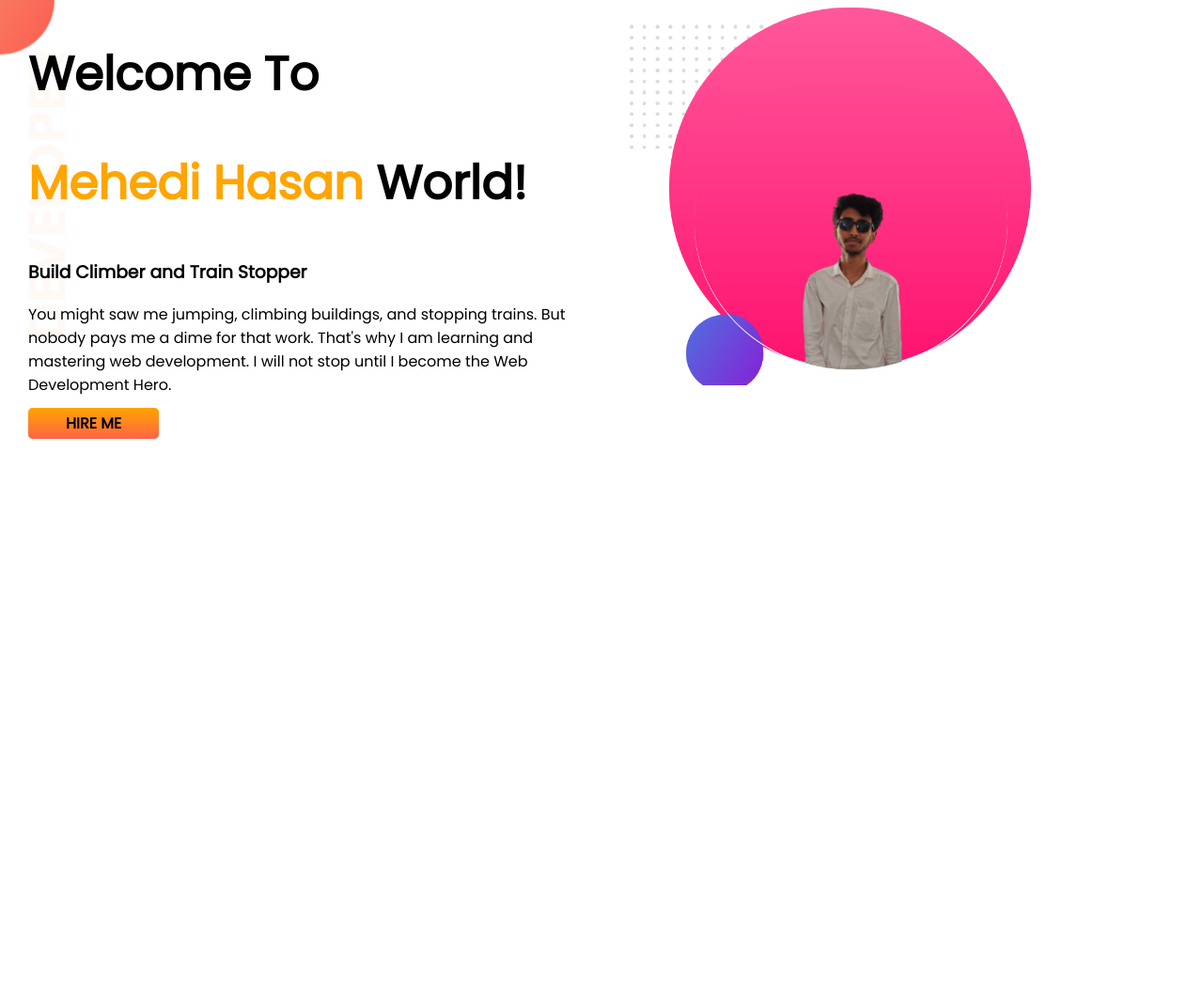
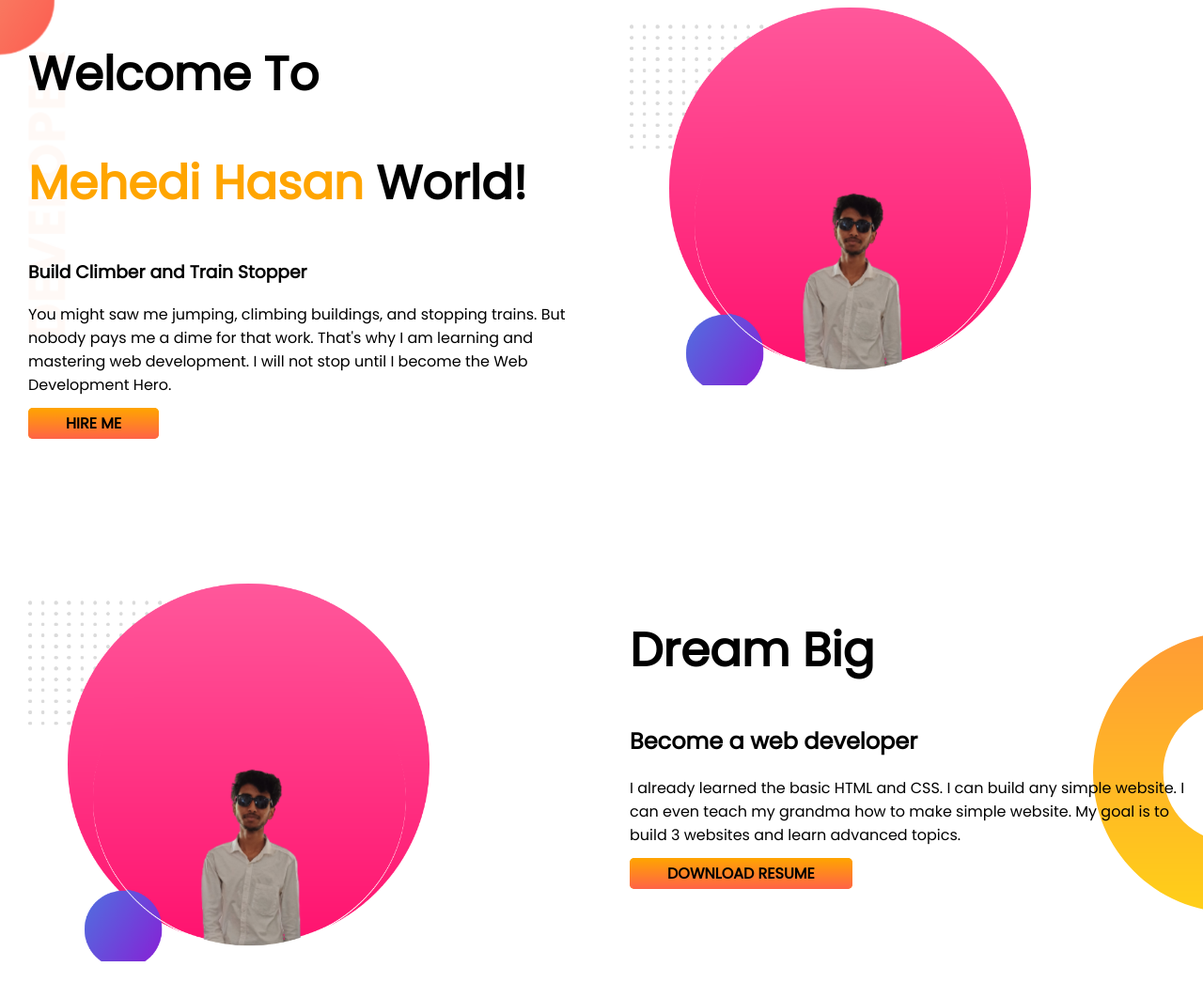
Before and after one commit to mmehedi007/developer-portfolio, a plain HTML site: page index.html in a window 1280 px wide. Shown: the whole page at 94% size. Before the commit the page ends 800 px from the top, so only its background shows below. Drawn offline with Linux system fonts and the light colour scheme.

Commit message:
added dream big

```diff
--- a/index.html
+++ b/index.html
@@ -36,6 +36,20 @@
         </div>
 
     </section>
+    <section class="dream-big">
+        <div class="half-width">
+            <img src="my-bg2.png">
+        </div>
+        <div class="half-width">
+            <h1>Dream Big </h1`>
+                <h2>Become a web developer</h2>
+                <p>I already learned the basic HTML and CSS. I can build any simple website. I can even teach my grandma
+                    how to make simple website. My goal is to build 3 websites and learn advanced topics.</p>
+                <a class="link-button" target="_blank" href="">DOWNLOAD RESUME</a>
+
+
+        </div>
+    </section>
 
 </body>
 
--- a/style.css
+++ b/style.css
@@ -10,6 +10,7 @@ h1{
 }
 section{
     display: flex;
+    margin-bottom: 150px;
 }
 .half-width{
     width: 50%;
@@ -31,3 +32,8 @@ section{
     background-image: url(images/top-banner.png);
     background-repeat:no-repeat;
 }
+.dream-big{
+    background-image: url(images/dream-bg.png);
+    background-repeat: no-repeat;
+    background-position:right ;
+}
```
Also changed, not shown: MEHEDI.jpg (renamed from 166343110_874252339805622_5834587951674861233_n.jpg).
